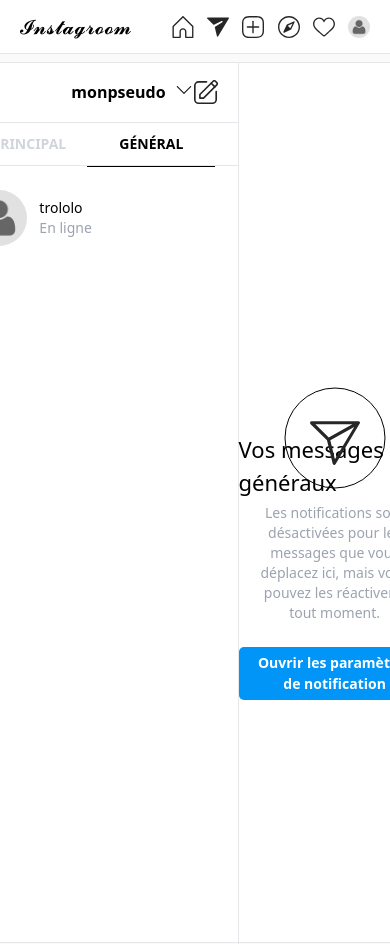
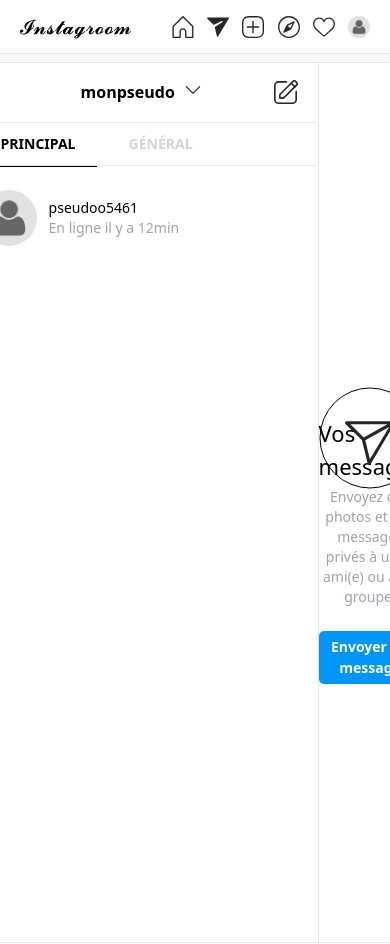
Before and after one commit to GaelDuclocherRougelot/insta-copycat, a Vue app in the folder my-copycat/: page /message in a window 390 px wide. Shown: the top 944 px of the page. Built offline with nearby package versions, Linux system fonts and the light colour scheme; a web font is replaced by a local one.

Commit message:
fix responsive bug on Message page

```diff
--- a/my-copycat/src/components/Feed.vue
+++ b/my-copycat/src/components/Feed.vue
@@ -205,7 +205,7 @@ export default {
           username: 'duclocherrougelot',
           likes: 1000,
           title: 'Amazing !',
-          comments: '',
+          comments: '5',
           time: '6',
           liked: false,
           liked2: false,
@@ -217,7 +217,7 @@ export default {
           username: 'duclocherrougelot',
           likes: 1000,
           title: 'Amazing !',
-          comments: '',
+          comments: '10',
           time: '12',
           liked: false,
           liked2: false,
--- a/my-copycat/src/views/Message.vue
+++ b/my-copycat/src/views/Message.vue
@@ -1,7 +1,7 @@
 <template>
   <div class="main-container w-full h-screen flex justify-center items-center">
     <Header class="absolute top-0"/>
-    <div class="container-content flex relative mt-40  border border-border-primary rounded-md">
+    <div class="container-content flex relative mt-40 border border-border-primary rounded-md">
 
       <div class="left border-r border-border-primary flex flex-col items-center">
         <div class="myUsername flex w-full justify-between items-center border-b">
@@ -41,9 +41,9 @@
         </div>
       </div>
 
-      <div  class="right flex justify-center items-center">
+      <div  class="right w-full flex justify-center items-center">
         <Conversation v-if="false"/>
-        <div v-if="principal" class="general flex flex-col w-full justify-center items-center">
+        <div v-if="principal" class="principal flex flex-col justify-center items-center">
           <svg class="w-32 absolute h-32" viewbox="0 0 100 100">
                 <defs>
                   <linearGradient id="test" x1="0%" y1="35%" x2="35%" y2="0%">
@@ -90,7 +90,7 @@ export default {
   },
   data() {
     return {
-      principal: false,
+      principal: true,
     };
   },
 };
@@ -106,7 +106,7 @@ export default {
     background: white;
   }
   .left{
-    width: 350px;
+    min-width: 350px;
     height: 881px;
   }
   .left .myUsername{
@@ -157,7 +157,11 @@ export default {
     top: 300px;
   }
 
-  .right .general {
-    width: 583px;
+  .right .principal {
+    max-width: 583px;
+  }
+  .principal p {
+    width: 100%;
+    text-align: center;
   }
 </style>
```
